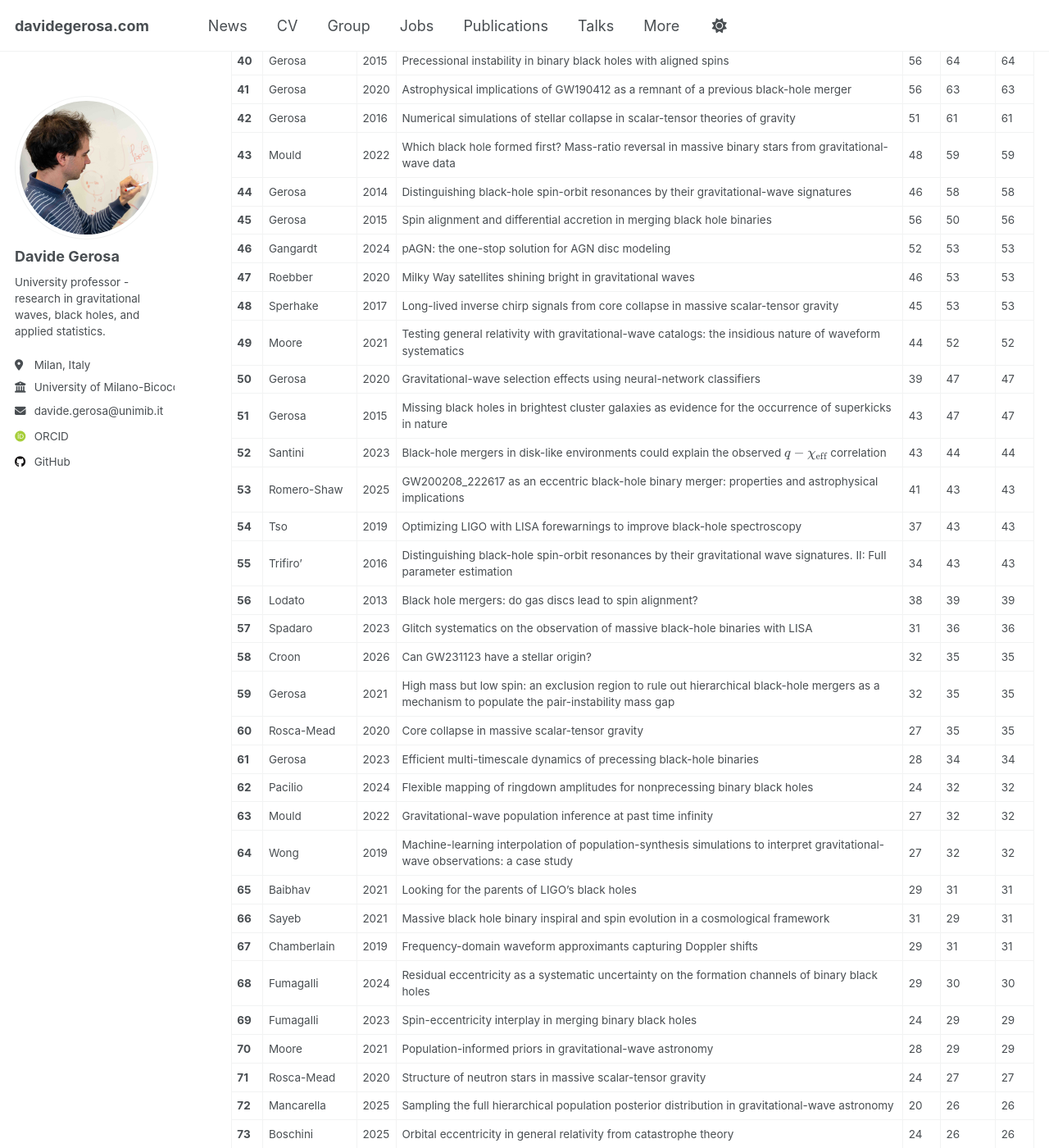
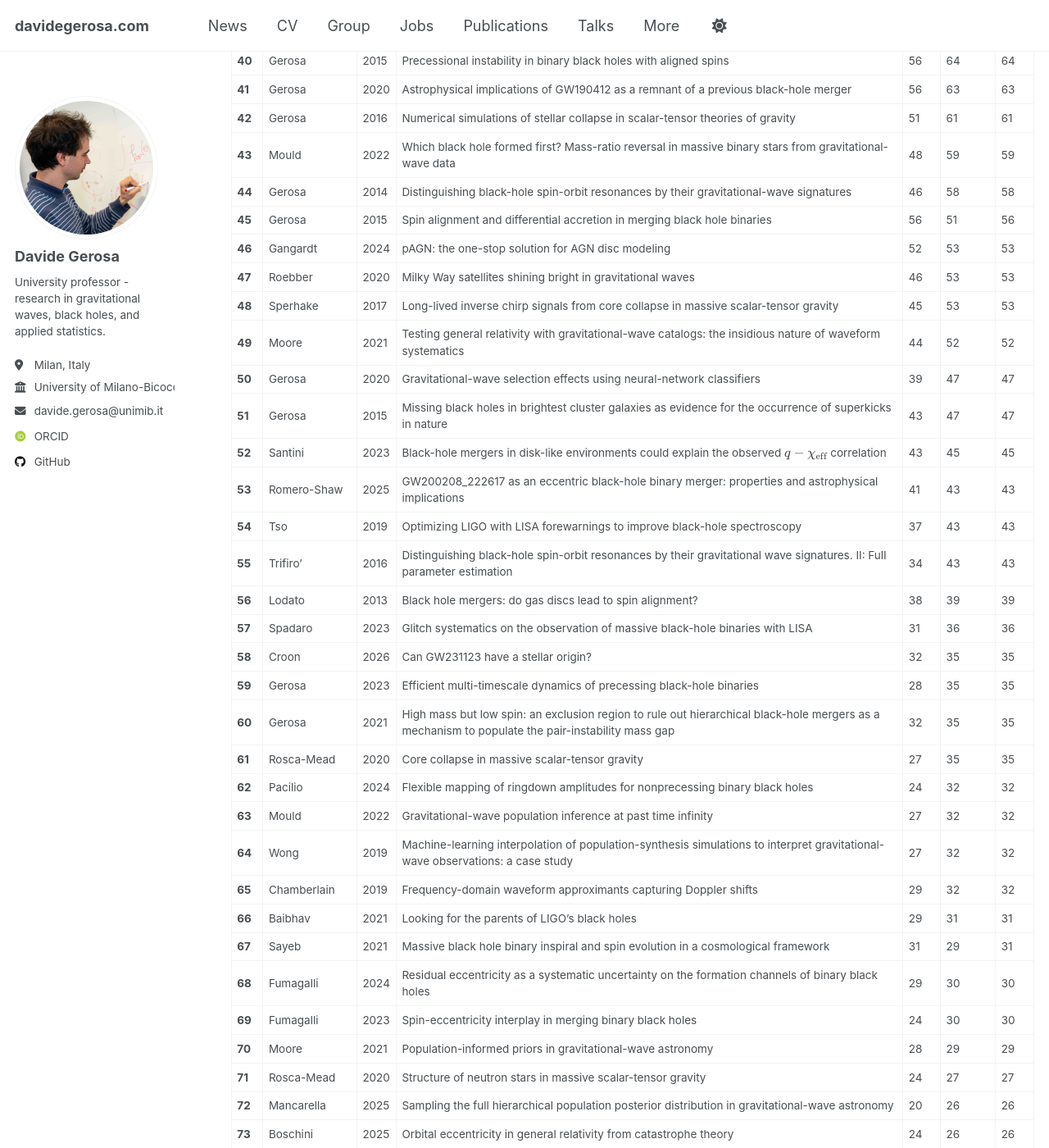
Before and after one commit to dgerosa/website, a Jekyll site: the page built from _pages/citations.md, in a window 1280 px wide and 1400 px high, scrolled down 2091 px. Shown: the whole window at 82% size. Built offline with Jekyll 4.4.1, drawn with Linux system fonts in a browser that asks for light colours; some web fonts are replaced; some of the changed text lies outside the part shown.

Commit message:
Website update from workflow

```diff
--- a/_pages/_citations.md
+++ b/_pages/_citations.md
@@ -53,31 +53,31 @@
 | **42** | Gerosa | 2016 | Numerical simulations of stellar collapse in scalar-tensor theories of gravity | 51 | 61 | 61 |
 | **43** | Mould | 2022 | Which black hole formed first? Mass-ratio reversal in massive binary stars from gravitational-wave data | 48 | 59 | 59 |
 | **44** | Gerosa | 2014 | Distinguishing black-hole spin-orbit resonances by their gravitational-wave signatures | 46 | 58 | 58 |
-| **45** | Gerosa | 2015 | Spin alignment and differential accretion in merging black hole binaries | 56 | 50 | 56 |
+| **45** | Gerosa | 2015 | Spin alignment and differential accretion in merging black hole binaries | 56 | 51 | 56 |
 | **46** | Gangardt | 2024 | pAGN: the one-stop solution for AGN disc modeling | 52 | 53 | 53 |
 | **47** | Roebber | 2020 | Milky Way satellites shining bright in gravitational waves | 46 | 53 | 53 |
 | **48** | Sperhake | 2017 | Long-lived inverse chirp signals from core collapse in massive scalar-tensor gravity | 45 | 53 | 53 |
 | **49** | Moore | 2021 | Testing general relativity with gravitational-wave catalogs: the insidious nature of waveform systematics | 44 | 52 | 52 |
 | **50** | Gerosa | 2020 | Gravitational-wave selection effects using neural-network classifiers | 39 | 47 | 47 |
 | **51** | Gerosa | 2015 | Missing black holes in brightest cluster galaxies as evidence for the occurrence of superkicks in nature | 43 | 47 | 47 |
-| **52** | Santini | 2023 | Black-hole mergers in disk-like environments could explain the observed $$q-\chi_\mathrm{eff}$$ correlation | 43 | 44 | 44 |
+| **52** | Santini | 2023 | Black-hole mergers in disk-like environments could explain the observed $$q-\chi_\mathrm{eff}$$ correlation | 43 | 45 | 45 |
 | **53** | Romero-Shaw | 2025 | GW200208_222617 as an eccentric black-hole binary merger: properties and astrophysical implications | 41 | 43 | 43 |
 | **54** | Tso | 2019 | Optimizing LIGO with LISA forewarnings to improve black-hole spectroscopy | 37 | 43 | 43 |
 | **55** | Trifiro' | 2016 | Distinguishing black-hole spin-orbit resonances by their gravitational wave signatures. II: Full parameter estimation | 34 | 43 | 43 |
 | **56** | Lodato | 2013 | Black hole mergers: do gas discs lead to spin alignment? | 38 | 39 | 39 |
 | **57** | Spadaro | 2023 | Glitch systematics on the observation of massive black-hole binaries with LISA | 31 | 36 | 36 |
 | **58** | Croon | 2026 | Can GW231123 have a stellar origin? | 32 | 35 | 35 |
-| **59** | Gerosa | 2021 | High mass but low spin: an exclusion region to rule out hierarchical black-hole mergers as a mechanism to populate the pair-instability mass gap | 32 | 35 | 35 |
-| **60** | Rosca-Mead | 2020 | Core collapse in massive scalar-tensor gravity | 27 | 35 | 35 |
-| **61** | Gerosa | 2023 | Efficient multi-timescale dynamics of precessing black-hole binaries | 28 | 34 | 34 |
+| **59** | Gerosa | 2023 | Efficient multi-timescale dynamics of precessing black-hole binaries | 28 | 35 | 35 |
+| **60** | Gerosa | 2021 | High mass but low spin: an exclusion region to rule out hierarchical black-hole mergers as a mechanism to populate the pair-instability mass gap | 32 | 35 | 35 |
+| **61** | Rosca-Mead | 2020 | Core collapse in massive scalar-tensor gravity | 27 | 35 | 35 |
 | **62** | Pacilio | 2024 | Flexible mapping of ringdown amplitudes for nonprecessing binary black holes | 24 | 32 | 32 |
 | **63** | Mould | 2022 | Gravitational-wave population inference at past time infinity | 27 | 32 | 32 |
 | **64** | Wong | 2019 | Machine-learning interpolation of population-synthesis simulations to interpret gravitational-wave observations: a case study | 27 | 32 | 32 |
-| **65** | Baibhav | 2021 | Looking for the parents of LIGO's black holes | 29 | 31 | 31 |
-| **66** | Sayeb | 2021 | Massive black hole binary inspiral and spin evolution in a cosmological framework | 31 | 29 | 31 |
-| **67** | Chamberlain | 2019 | Frequency-domain waveform approximants capturing Doppler shifts | 29 | 31 | 31 |
+| **65** | Chamberlain | 2019 | Frequency-domain waveform approximants capturing Doppler shifts | 29 | 32 | 32 |
+| **66** | Baibhav | 2021 | Looking for the parents of LIGO's black holes | 29 | 31 | 31 |
+| **67** | Sayeb | 2021 | Massive black hole binary inspiral and spin evolution in a cosmological framework | 31 | 29 | 31 |
 | **68** | Fumagalli | 2024 | Residual eccentricity as a systematic uncertainty on the formation channels of binary black holes | 29 | 30 | 30 |
-| **69** | Fumagalli | 2023 | Spin-eccentricity interplay in merging binary black holes | 24 | 29 | 29 |
+| **69** | Fumagalli | 2023 | Spin-eccentricity interplay in merging binary black holes | 24 | 30 | 30 |
 | **70** | Moore | 2021 | Population-informed priors in gravitational-wave astronomy | 28 | 29 | 29 |
 | **71** | Rosca-Mead | 2020 | Structure of neutron stars in massive scalar-tensor gravity | 24 | 27 | 27 |
 | **72** | Mancarella | 2025 | Sampling the full hierarchical population posterior distribution in gravitational-wave astronomy | 20 | 26 | 26 |
```
Also changed, not shown: other parts of _pages/_citations.md (+11 -11 lines), _pages/_group.md (+1 -1 lines), _pages/_publications.md (+1 -1 lines), _pages/_talks.md (+1 -1 lines).
